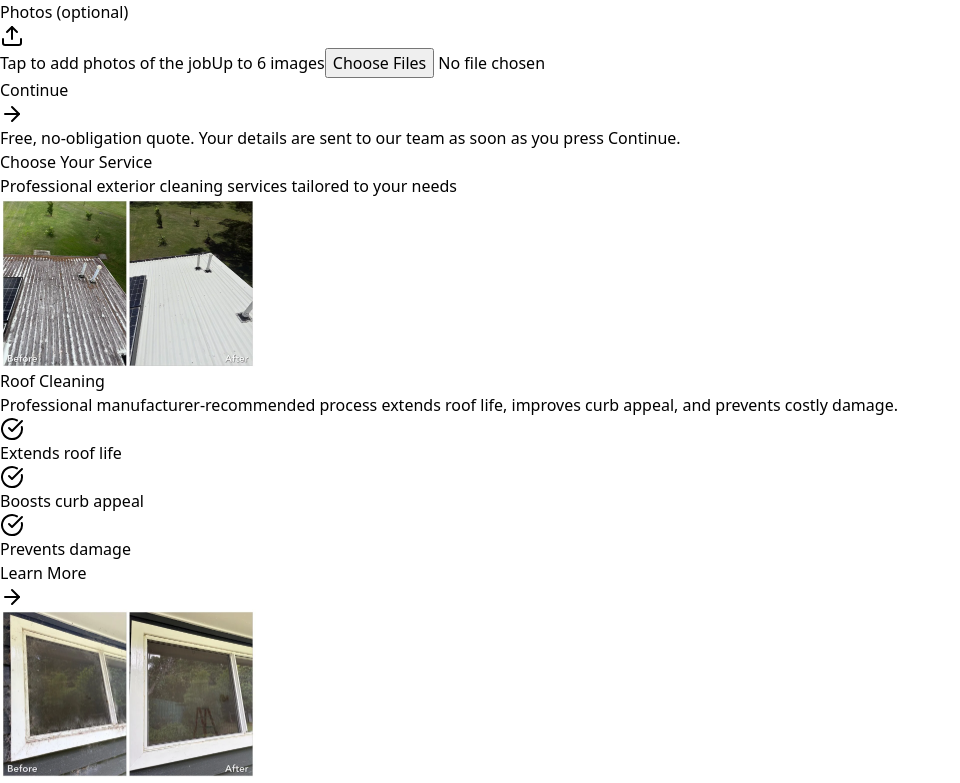
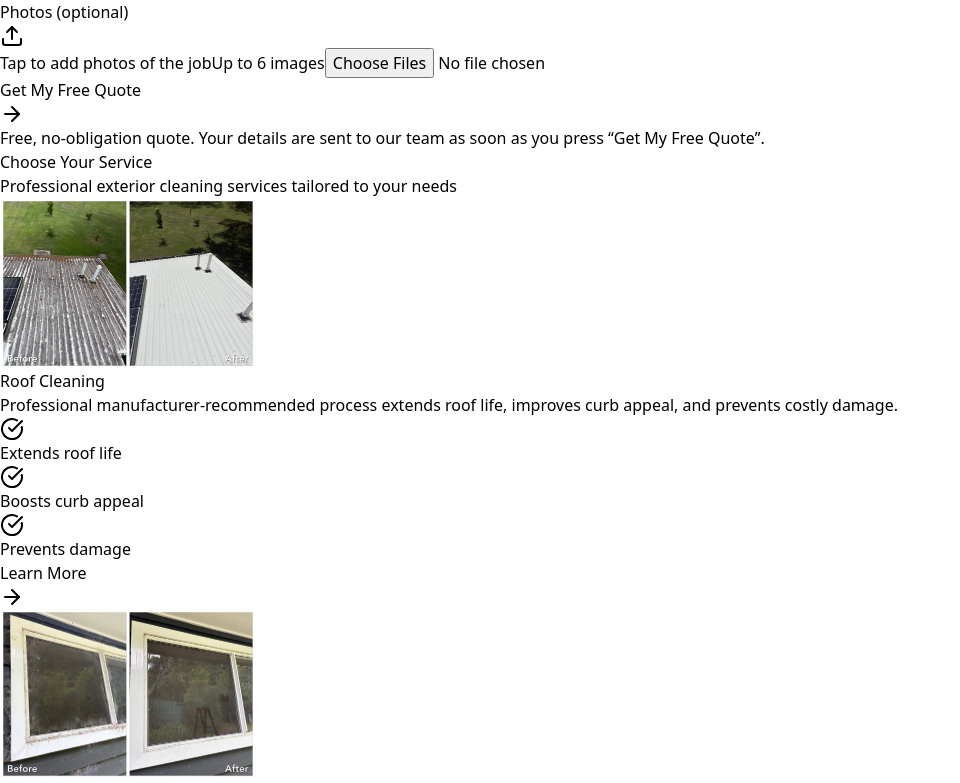
Before and after one commit to ilikecandace123/gcwindowandpressurecleaning, a React (Vite) app: page / in a window 1280 px wide. Shown: the part 1988-2771 px from the top of the page, without its empty margins (0-960 px from the left). Built offline with nearby package versions, Linux system fonts and the light colour scheme.

Commit message:
Remove stale ServiceM8 redirect copy; rename quote form step-1 button to 'Get My Free Quote'

```diff
--- a/src/components/BookingEmbed.jsx
+++ b/src/components/BookingEmbed.jsx
@@ -388,12 +388,12 @@ export default function BookingEmbed({ variant = "section" }) {
               </>
             ) : (
               <>
-                Continue <ArrowRight className="w-5 h-5 ml-2" />
+                Get My Free Quote <ArrowRight className="w-5 h-5 ml-2" />
               </>
             )}
           </button>
           <p className="text-center text-xs text-gray-400">
-            Free, no-obligation quote. Your details are sent to our team as soon as you press Continue.
+            Free, no-obligation quote. Your details are sent to our team as soon as you press “Get My Free Quote”.
           </p>
         </form>
       )}
--- a/src/components/QuoteForm.jsx
+++ b/src/components/QuoteForm.jsx
@@ -70,9 +70,6 @@ export default function QuoteForm({ serviceName }) {
 
               Get My Free Quote Now
             </a>
-             <p className="text-center text-sm text-gray-500 mt-4">
-                You will be redirected to our trusted partner's website.
-              </p>
           </div>
         </div>
       </div>
--- a/src/pages/Contact.jsx
+++ b/src/pages/Contact.jsx
@@ -105,7 +105,6 @@ export default function Contact() {
                 <a href="#quote" className="inline-block w-full bg-green-500 hover:bg-green-600 text-white px-8 py-4 rounded-lg font-semibold text-lg transition-colors">
                   Get My Free Quote
                 </a>
-                <p className="text-sm text-gray-500 mt-3">You'll be redirected to our trusted booking partner.</p>
               </div>
             </div>
           </div>
```
